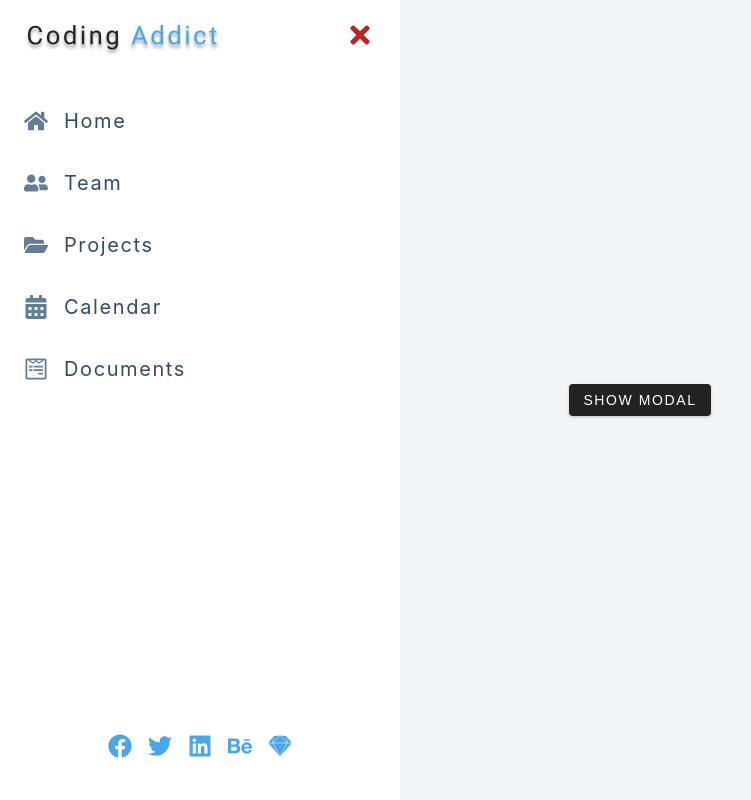
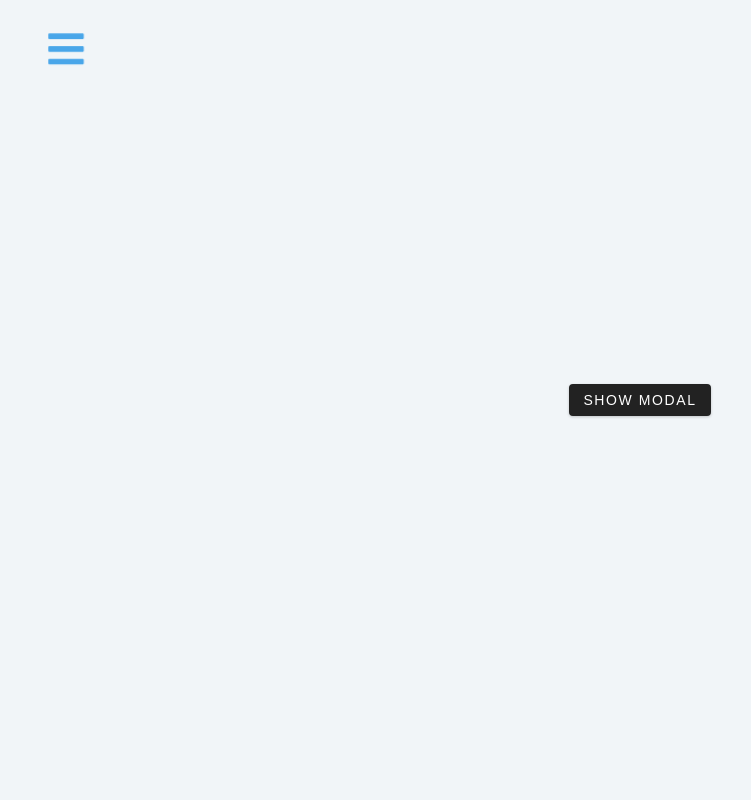
Before and after one commit to And4Web/ReactProject_20_Sidebar, a React (Create React App) app: page / in a window 1280 px wide. Shown: the whole page, without its empty margins (0-751 px from the left). Built offline with nearby package versions, Linux system fonts and the light colour scheme.

Commit message:
context.js initiated and AppContextProvider implemented in index.js root

```diff
--- a/src/App.js
+++ b/src/App.js
@@ -5,11 +5,11 @@ import Sidebar from './Sidebar';
 
 function App() {
   return (
-    <div >
+    <>
       <Home/>
       <Modal/>
       <Sidebar/>
-    </div>
+    </>
   );
 }
 
--- a/src/Sidebar.js
+++ b/src/Sidebar.js
@@ -5,7 +5,7 @@ import {links, social} from './data';
 
 function Sidebar() {
   return (
-    <aside className={`sidebar show-sidebar`}>
+    <aside className={`sidebar `}>
       <div className="sidebar-header">
         <img src={logo} alt="logo" className='logo'/>
         <button className="close-btn"><FaTimes/></button>
--- a/src/context.js
+++ b/src/context.js
@@ -0,0 +1,11 @@
+import React, {useState, useContext} from 'react';
+
+const AppContext = React.createContext();
+
+const AppContextProvider = ({children}) => {
+  return <AppContext.Provider value="Hellog">{children}</AppContext.Provider>
+}
+
+// custom hook
+
+export {AppContext, AppContextProvider}
--- a/src/index.js
+++ b/src/index.js
@@ -1,13 +1,17 @@
-import React from 'react';
-import ReactDOM from 'react-dom/client';
-import './index.css';
-import App from './App';
-import reportWebVitals from './reportWebVitals';
+import React from "react";
+import ReactDOM from "react-dom/client";
+import "./index.css";
+import App from "./App";
+import reportWebVitals from "./reportWebVitals";
 
-const root = ReactDOM.createRoot(document.getElementById('root'));
+import { AppContextProvider } from "./context";
+
+const root = ReactDOM.createRoot(document.getElementById("root"));
 root.render(
   <React.StrictMode>
-    <App />
+    <AppContextProvider>
+      <App />
+    </AppContextProvider>
   </React.StrictMode>
 );
 
```
